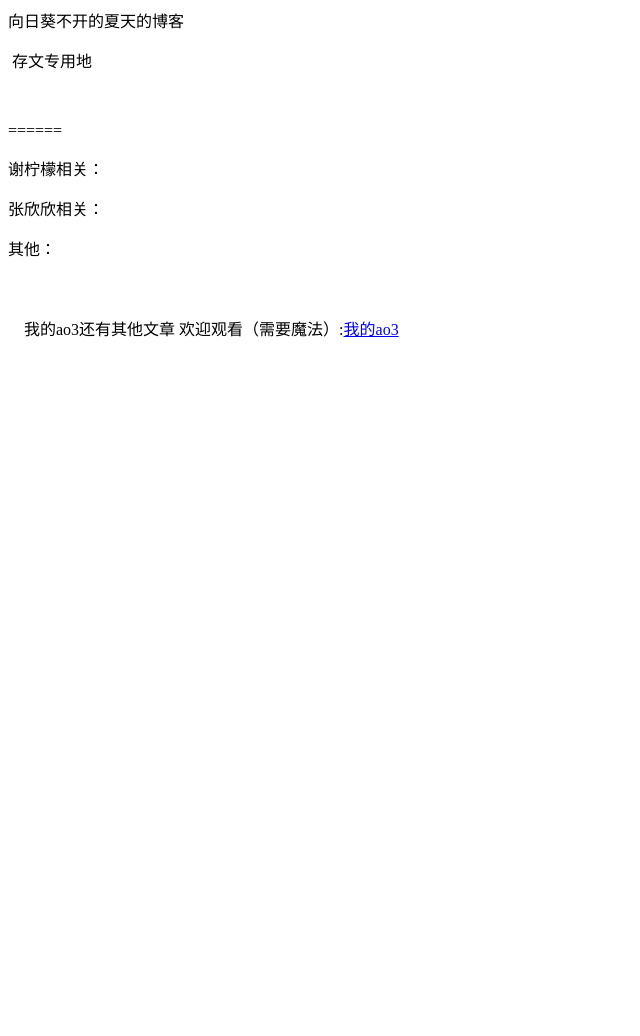
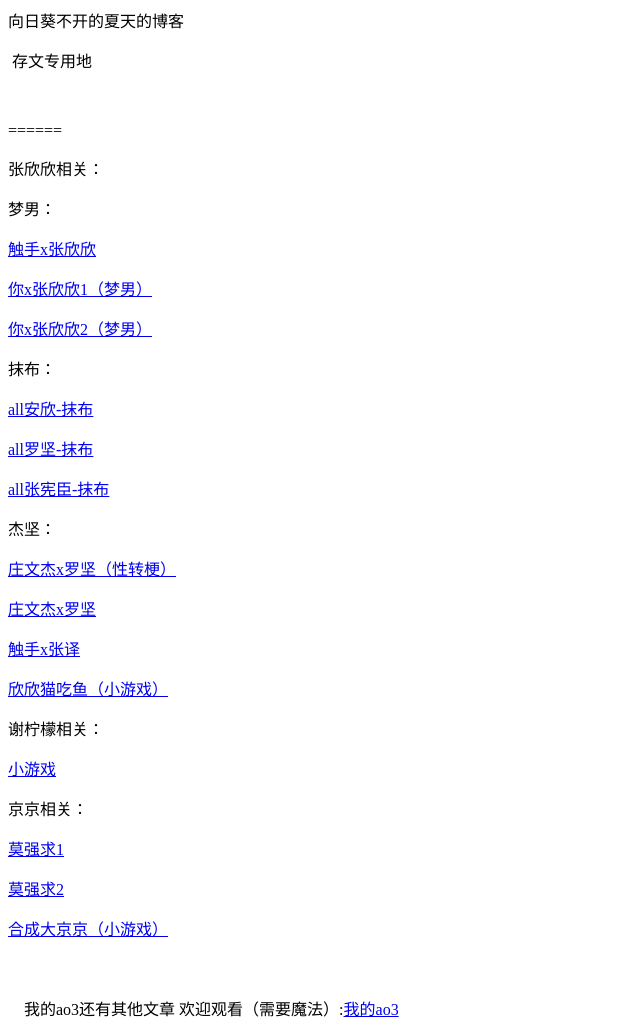
Before and after one commit to juyuanjiang/juyuanblog, a plain HTML site: page index.html in a window 1280 px wide. Shown: the whole page, without its empty margins (0-640 px from the left). Before the commit the page ends 800 px from the top, so only its background shows below. Drawn offline with Linux system fonts and the light colour scheme.

Commit message:
Update index.html

```diff
--- a/index.html
+++ b/index.html
@@ -8,12 +8,39 @@
 
 <p>======</p>
 
+<p>张欣欣相关：</p>
+
+<p>梦男：</p>
+<p> <a href="https://juyuanjiang.github.io/chushouyi/">触手x张欣欣</a>    </p>
+<p> <a href="https://juyuanjiang.github.io/zhangxinxin0/">你x张欣欣1（梦男）</a>    </p>
+<p> <a href="https://juyuanjiang.github.io/luyanxinxin/">你x张欣欣2（梦男）</a>    </p>
+
+<p>抹布：</p>
+<p> <a href="https://juyuanjiang.github.io/allanxin/">all安欣-抹布</a>    </p>
+<p> <a href="https://juyuanjiang.github.io/allluojian/">all罗坚-抹布</a>    </p>
+<p> <a href="https://juyuanjiang.github.io/allzhangxianchen/">all张宪臣-抹布</a>    </p>
+
+<p>杰坚：</p>
+<p> <a href=" https://juyuanjiang.github.io/jiejianwansheng/">庄文杰x罗坚（性转梗）</a>    </p>
+<p> <a href="https://juyuanjiang.github.io/jiejiananshi/">庄文杰x罗坚</a>    </p>
+<p> <a href="https://juyuanjiang.github.io/chushouyi/">触手x张译</a>    </p>
+
+
+<p> <a href="https://juyuanjiang.github.io/miaomiaozhangyi/">欣欣猫吃鱼（小游戏）</a>    </p>
+
+
 
 <p>谢柠檬相关：</p>
+<p> <a href="https://juyuanjiang.github.io/QIUGANGAOboom/">小游戏</a>    </p>
 
-<p>张欣欣相关：</p>
 
-<p>其他：</p>
+
+<p>京京相关：</p>
+<p> <a href="https://juyuanjiang.github.io/mqqmianbizhe/">莫强求1</a>    </p>
+<p> <a href="https://juyuanjiang.github.io/moqiangqiu1/">莫强求2</a>    </p>
+<p> <a href="https://juyuanjiang.github.io/mergewujing/">合成大京京（小游戏）</a>    </p>
+
+
+
 <p>　　</p>
-
 <p>　我的ao3还有其他文章 欢迎观看（需要魔法）:<a href="https://archiveofourown.org/users/juyuan_jiang">我的ao3</a></p>
```
